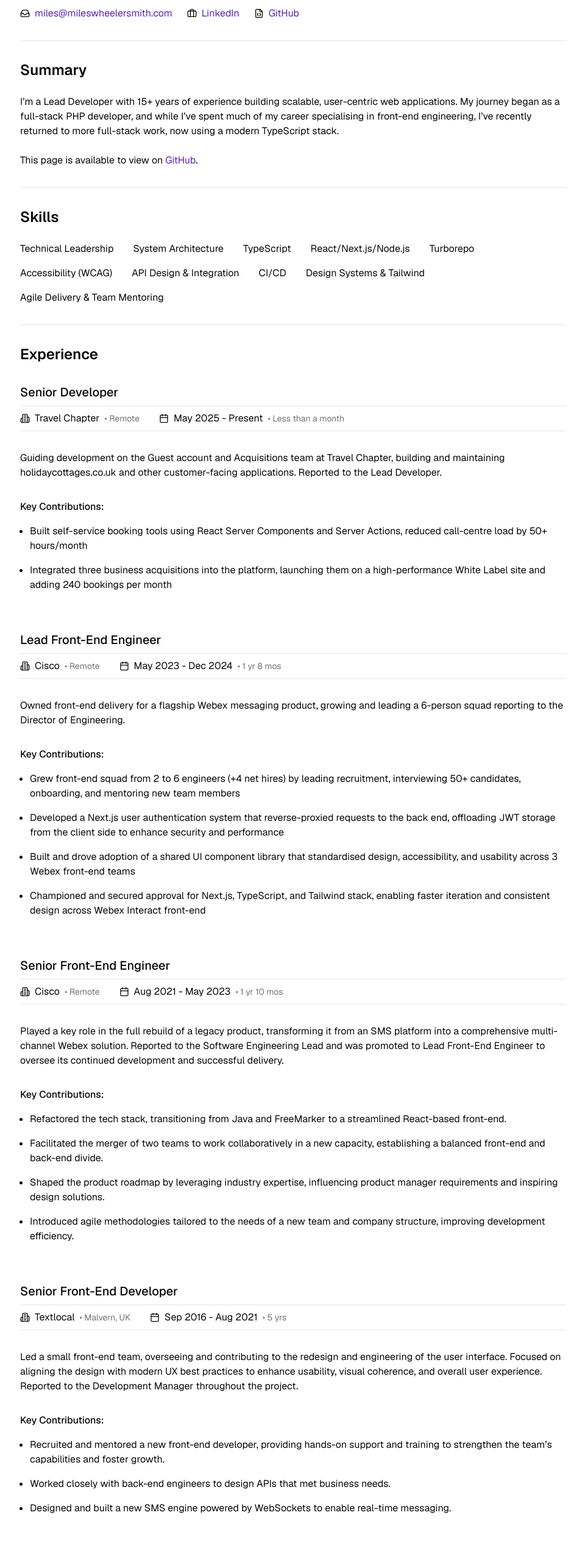
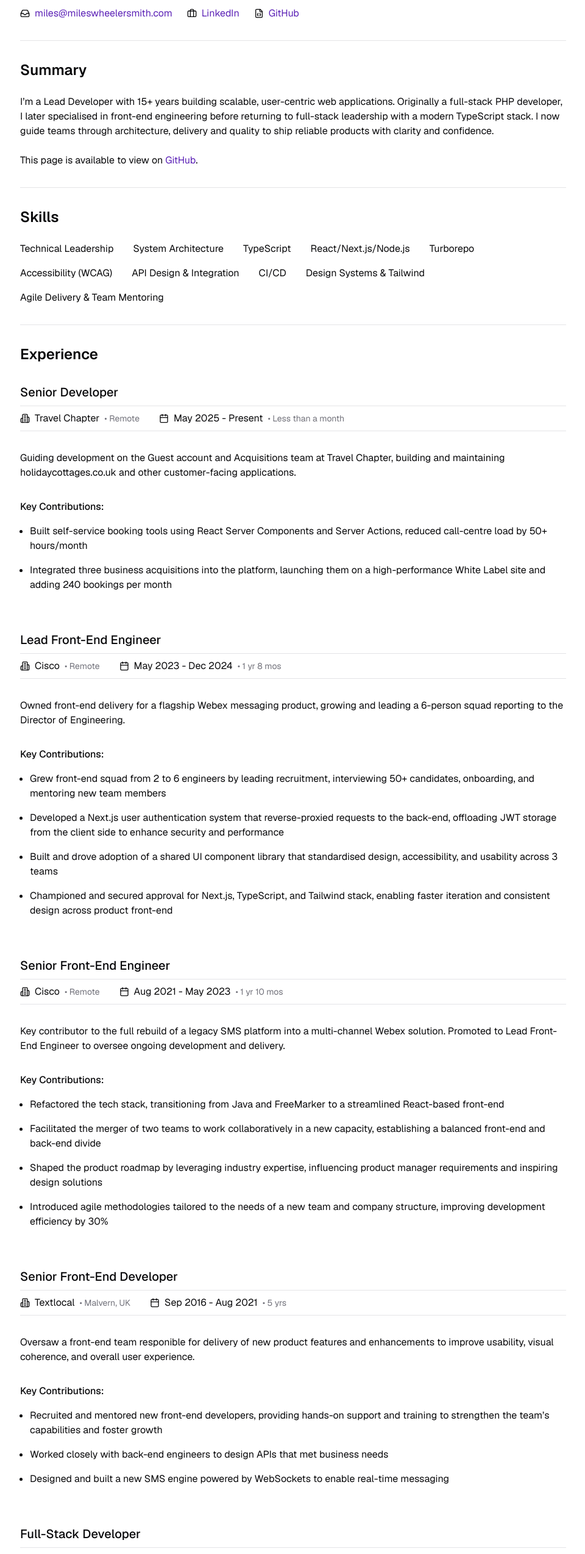
Before and after one commit to mwheelersmith/site, a Next.js app: page /resume in a window 1280 px wide. Shown: the part 234-2782 px from the top of the page at 61% size, without its empty margins (159-1119 px from the left). Built offline with nearby package versions, Linux system fonts and the light colour scheme.

Commit message:
Improve summary and highlight leadership

```diff
--- a/app/resume/page.tsx
+++ b/app/resume/page.tsx
@@ -41,7 +41,7 @@
           <p>
             Guiding development on the Guest account and Acquisitions team at
             Travel Chapter, building and maintaining holidaycottages.co.uk and
-            other customer-facing applications. Reported to the Lead Developer.
+            other customer-facing applications.
           </p>
 
           <ExperienceContributions>
@@ -77,24 +77,23 @@
 
           <ExperienceContributions>
             <ExperienceContributionsItem>
-              Grew front-end squad from 2 to 6 engineers (+4 net hires) by
-              leading recruitment, interviewing 50+ candidates, onboarding, and
-              mentoring new team members
+              Grew front-end squad from 2 to 6 engineers by leading recruitment,
+              interviewing 50+ candidates, onboarding, and mentoring new team
+              members
             </ExperienceContributionsItem>
             <ExperienceContributionsItem>
               Developed a Next.js user authentication system that
-              reverse-proxied requests to the back end, offloading JWT storage
+              reverse-proxied requests to the back-end, offloading JWT storage
               from the client side to enhance security and performance
             </ExperienceContributionsItem>
             <ExperienceContributionsItem>
               Built and drove adoption of a shared UI component library that
-              standardised design, accessibility, and usability across 3 Webex
-              front-end teams
+              standardised design, accessibility, and usability across 3 teams
             </ExperienceContributionsItem>
             <ExperienceContributionsItem>
               Championed and secured approval for Next.js, TypeScript, and
               Tailwind stack, enabling faster iteration and consistent design
-              across Webex Interact front-end
+              across product front-end
             </ExperienceContributionsItem>
           </ExperienceContributions>
         </ExperienceSection>
@@ -112,31 +111,29 @@
           </ExperienceHeading>
 
           <p>
-            Played a key role in the full rebuild of a legacy product,
-            transforming it from an SMS platform into a comprehensive
-            multi-channel Webex solution. Reported to the Software Engineering
-            Lead and was promoted to Lead Front-End Engineer to oversee its
-            continued development and successful delivery.
+            Key contributor to the full rebuild of a legacy SMS platform into a
+            multi-channel Webex solution. Promoted to Lead Front-End Engineer to
+            oversee ongoing development and delivery.
           </p>
 
           <ExperienceContributions>
             <ExperienceContributionsItem>
               Refactored the tech stack, transitioning from Java and FreeMarker
-              to a streamlined React-based front-end.
+              to a streamlined React-based front-end
             </ExperienceContributionsItem>
             <ExperienceContributionsItem>
               Facilitated the merger of two teams to work collaboratively in a
               new capacity, establishing a balanced front-end and back-end
-              divide.
+              divide
             </ExperienceContributionsItem>
             <ExperienceContributionsItem>
               Shaped the product roadmap by leveraging industry expertise,
               influencing product manager requirements and inspiring design
-              solutions.
+              solutions
             </ExperienceContributionsItem>
             <ExperienceContributionsItem>
               Introduced agile methodologies tailored to the needs of a new team
-              and company structure, improving development efficiency.
+              and company structure, improving development efficiency by 30%
             </ExperienceContributionsItem>
           </ExperienceContributions>
         </ExperienceSection>
@@ -154,26 +151,24 @@
           </ExperienceHeading>
 
           <p>
-            Led a small front-end team, overseeing and contributing to the
-            redesign and engineering of the user interface. Focused on aligning
-            the design with modern UX best practices to enhance usability,
-            visual coherence, and overall user experience. Reported to the
-            Development Manager throughout the project.
+            Oversaw a front-end team responible for delivery of new product
+            features and enhancements to improve usability, visual coherence,
+            and overall user experience.
           </p>
 
           <ExperienceContributions>
             <ExperienceContributionsItem>
-              Recruited and mentored a new front-end developer, providing
+              Recruited and mentored new front-end developers, providing
               hands-on support and training to strengthen the team&rsquo;s
-              capabilities and foster growth.
+              capabilities and foster growth
             </ExperienceContributionsItem>
             <ExperienceContributionsItem>
               Worked closely with back-end engineers to design APIs that met
-              business needs.
+              business needs
             </ExperienceContributionsItem>
             <ExperienceContributionsItem>
               Designed and built a new SMS engine powered by WebSockets to
-              enable real-time messaging.
+              enable real-time messaging
             </ExperienceContributionsItem>
           </ExperienceContributions>
         </ExperienceSection>
@@ -201,12 +196,11 @@
             <ExperienceContributionsItem>
               Co-led the development and integration of two new products: a
               ticketing tool and a survey solution for businesses and
-              individuals, both seamlessly integrated with the core SMS
-              platform.
+              individuals, both seamlessly integrated with the core SMS platform
             </ExperienceContributionsItem>
             <ExperienceContributionsItem>
               Earned two industry awards for product advancements, outperforming
-              entries from major brands such as Audi and John Lewis.
+              entries from major brands such as Audi and John Lewis
             </ExperienceContributionsItem>
           </ExperienceContributions>
         </ExperienceSection>
--- a/components/resume/summary.tsx
+++ b/components/resume/summary.tsx
@@ -3,11 +3,12 @@
     <div className="flex flex-col gap-6 border-b border-zinc-200 pb-8 dark:border-zinc-600">
       <h2 className="text-2xl font-semibold">Summary</h2>
       <p>
-        I&rsquo;m a Lead Developer with 15+ years of experience building
-        scalable, user-centric web applications. My journey began as a
-        full-stack PHP developer, and while I&rsquo;ve spent much of my career
-        specialising in front-end engineering, I&rsquo;ve recently returned to
-        more full-stack work, now using a modern TypeScript stack.
+        I&rsquo;m a Lead Developer with 15+ years building scalable,
+        user-centric web applications. Originally a full-stack PHP developer, I
+        later specialised in front-end engineering before returning to
+        full-stack leadership with a modern TypeScript stack. I now guide teams
+        through architecture, delivery and quality to ship reliable products
+        with clarity and confidence.
       </p>
       <p className="print:hidden">
         This page is available to view on{" "}
```
